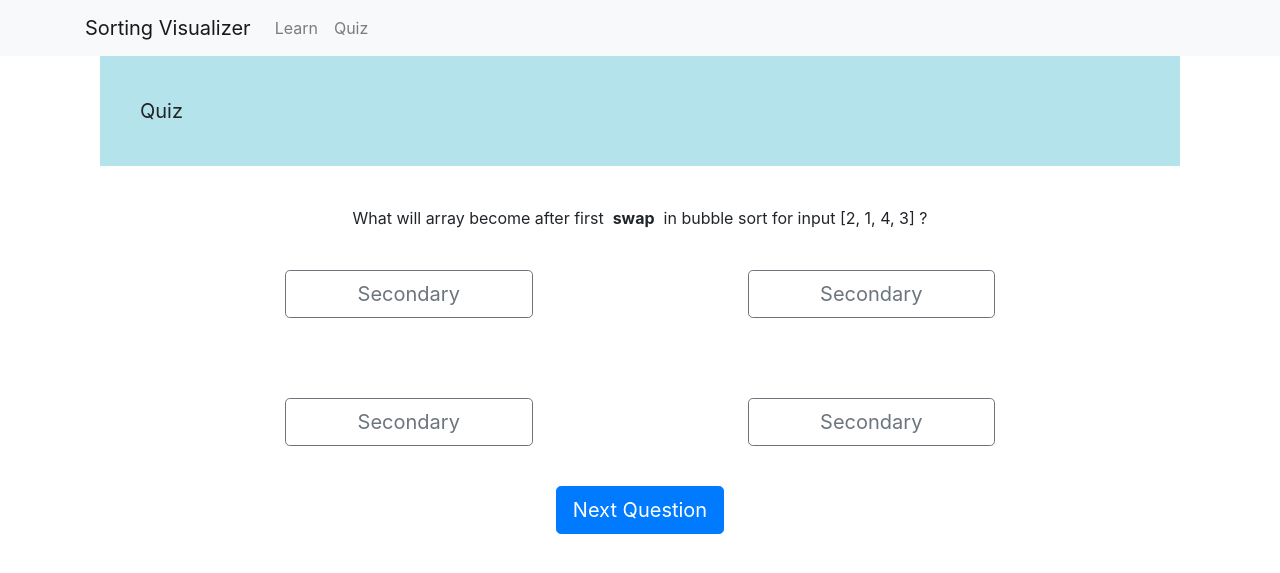
After one commit to amalik3099/sorting-visualizer, a Flask app: page /quiz/1 in a window 1280 px wide. The commit adds this page. Shown: the top 573 px of the page. Run offline with Flask 2, Linux system fonts and the light colour scheme; some libraries are stand-ins or nearby versions.

Commit message:
html of quiz

```diff
--- a/static/main.css
+++ b/static/main.css
@@ -334,6 +334,25 @@ textarea {
     }
 }
 
+.quizheader{
+    background-color: #b5e3ec;
+    padding: 40px;
+    font-size: 20px;
+}
+
+.quizquestion{
+    padding: 40px;
+}
+
+.bottombutton{
+    margin-top: 40px;
+}
+.quizbar{
+    background-color: #1992a9;
+    height:40px;
+    width: 50%;
+}
+
 /* .button-53 {
     background-color: #9983e0;
     border: 0 solid #E5E7EB;
--- a/templates/layout.html
+++ b/templates/layout.html
@@ -20,6 +20,7 @@
   <link rel="stylesheet" href="{{url_for('static', filename='main.css')}}">
   <link rel="stylesheet" href="https://cdnjs.cloudflare.com/ajax/libs/font-awesome/4.7.0/css/font-awesome.min.css">
   <script src="{{url_for('static', filename='layout.js')}}"></script>
+  <link href="//netdna.bootstrapcdn.com/bootstrap/3.0.0/css/bootstrap-glyphicons.css" rel="stylesheet">
 
 
   <title>Sorting Visualizer</title>
--- /dev/null
+++ b/templates/quiz.html
@@ -0,0 +1,51 @@
+{% extends "layout.html" %}
+
+{% block content %}
+
+
+
+<script>
+
+    let quiz_data = {{ quiz_data| tojson}}
+
+</script>
+
+<div class="container">
+    <div class="quizheader">Quiz</div>
+    <div class="row center quizquestion">
+        What will array become after first &nbsp<strong> swap </strong>&nbsp in bubble sort for input [2, 1, 4, 3] ?
+    </div>
+    <div class="row">
+        <div class="col-2"></div>
+        <div class="col-3">
+            <button type="button" class="btn btn-outline-secondary btn-block btn-lg">Secondary</button>
+        </div>
+        <div class="col-2"></div>
+        <div class="col-3">
+            <button type="button" class="btn btn-outline-secondary btn-block btn-lg">Secondary</button>
+        </div>
+        <div class="col-2"></div>
+
+    </div>
+    <div class="quizquestion"></div>
+    <div class="row">
+        <div class="col-2"></div>
+        <div class="col-3">
+            <button type="button" class="btn btn-outline-secondary btn-block btn-lg">Secondary</button>
+        </div>
+        <div class="col-2"></div>
+        <div class="col-3">
+            <button type="button" class="btn btn-outline-secondary btn-block btn-lg">Secondary</button>
+        </div>
+        <div class="col-2"></div>
+
+    </div>
+    <div class="bottombutton center">
+        <button type="button" class="btn btn-primary btn-lg" aria-label="Left Align">
+            <span class="glyphicon glyphicon-chevron-right" aria-hidden="true"></span>
+            <span>Next Question</span>
+        </button>
+    </div>
+</div>
+
+{% endblock %}
```
Also changed, not shown: server.py (+5 -2 lines), templates/draggable_quiz.html (+46 -4 lines), templates/quiz_end.html (added, +21 -0 lines).
